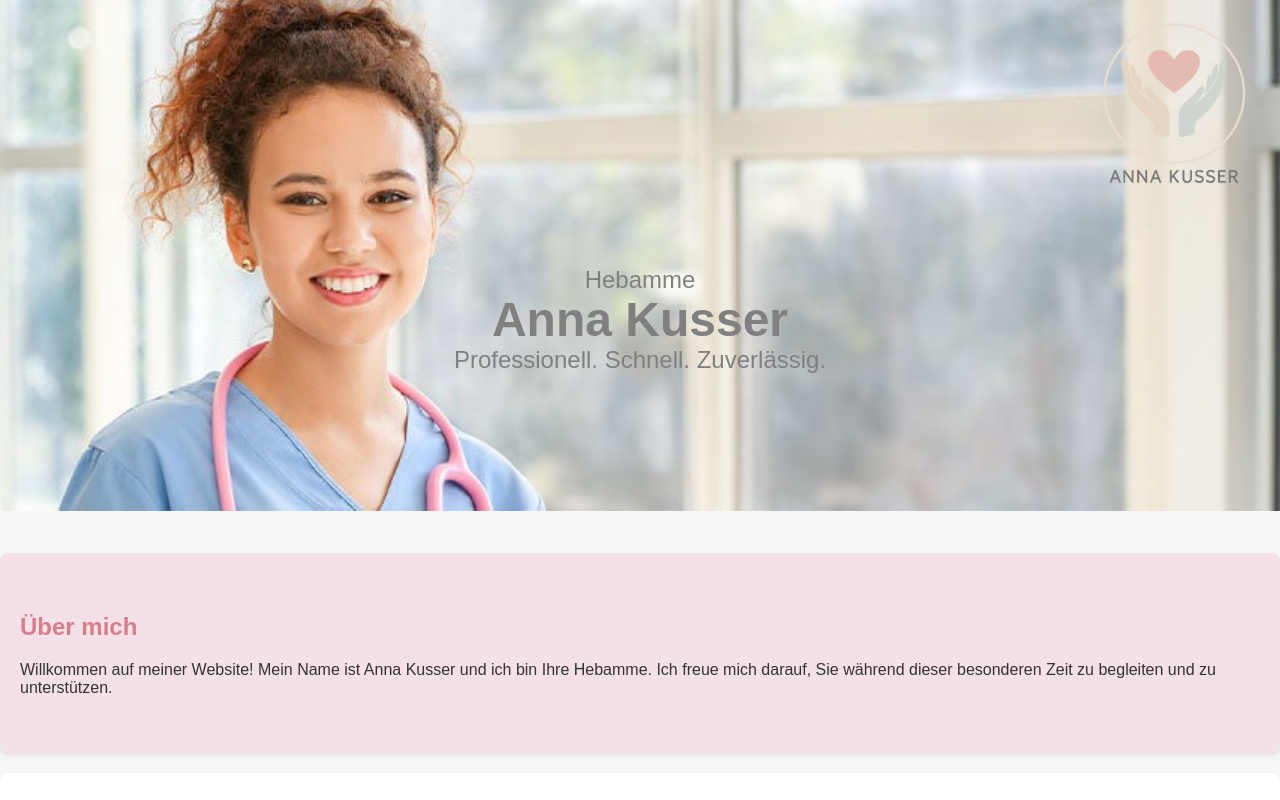
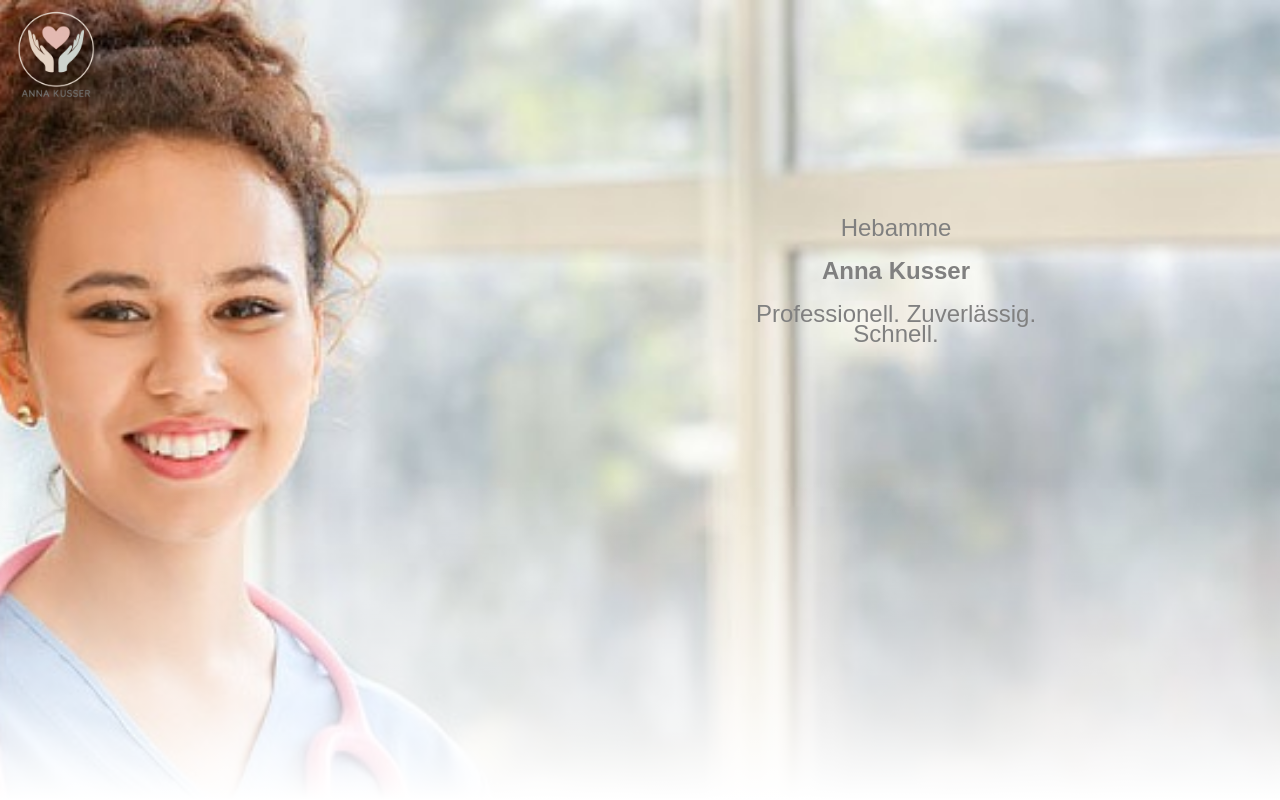
Before and after one commit to thd-manuel/ak-hebamme, a plain HTML site: page index.html in a window 1280 px wide. Shown: the top 800 px of the page. Drawn offline with Linux system fonts and the light colour scheme.

Commit message:
Add files via upload

```diff
--- a/index.html
+++ b/index.html
@@ -10,7 +10,8 @@
 	<link rel="icon" href="data/logo-clean.png" sizes="any">
 </head>
 <body>
-    <!-- Navigationsleiste -->
+
+<div class="scroll-down"></div>
 
 <div class="logo">
 	<img src="data/Logo-transparent.png">
@@ -21,11 +22,12 @@
 
 	<img src="data/bsp.jpg">
 
-  <div class="overlay-h1">Hebamme</div>
-  <div class="overlay-h2">
-		<h1>Anna Kusser</h1>
-	</div>
-  <div class="overlay-h3">Professionell. Schnell. Zuverlässig.</div>
+  <div class="overlay-h1">
+	<p>Hebamme</p>
+	<p><b>Anna Kusser</b></p>
+	<p>Professionell. Zuverlässig. Schnell. </p>
+  </div>
+
 
 </div>
 <br>
--- a/styles.css
+++ b/styles.css
@@ -1,13 +1,12 @@
 /* Grundstil für die ganze Seite */
 body {
     font-family: Arial, sans-serif;
-    background-color: #f7f7f7;
     color: #333;
     margin: 0;
     padding: 0;
 }
 
-/* Navigationsleiste */
+/* Arrow */
 
 
 /* Abschnitte */
@@ -20,53 +19,43 @@ section {
 }
 
 .logo img {
-	max-width: 15%;
+	max-width: 8%;
 	position: absolute;
-	top: 10px;
-	right: 10px;
+	top: 5px;
+	left: 5px;
 }
 
 .first-view img {
-	min-width: 100%;
-	max-width: 100%;
-	min-height: 100%;
+		object-fit: cover;
+		height: 100vh;
+		width: 100%;
+		margin: 0;
+		padding: 0;
+}
+
+.first-view::after {
+	content: "";
+	position: absolute;
+	bottom: 0;
+	left: 0;
+	width: 100%;
+	height: 40%;
+	background: linear-gradient(to bottom, rgba(255, 255, 255, 0) 0%, rgba(255, 255, 255, 1) 100%);
+	pointer-events: none;
 }
 
 /* Overlay Text */
     .overlay-h1 {
       position: absolute;
       top: 35%;
-      left: 50%;
+      left: 70%;
       transform: translate(-50%, -50%);
       color: grey;
       padding: 1rem 2rem;
       border-radius: 10px;
       font-size: 1.5rem;
       text-align: center;
-	}
-
-	.overlay-h2 {
-		position: absolute;
-      top: 40%;
-      left: 50%;
-      transform: translate(-50%, -50%);
-      color: grey;
-      padding: 1rem 2rem;
-      border-radius: 10px;
-      font-size: 1.5rem;
-      text-align: center;
-	}
-
-	.overlay-h3 {
-		position: absolute;
-      top: 45%;
-      left: 50%;
-      transform: translate(-50%, -50%);
-      color: grey;
-      padding: 1rem 2rem;
-      border-radius: 10px;
-      font-size: 1.5rem;
-      text-align: center;
+	  line-height: 80%;
 	}
 
 
@@ -149,4 +138,5 @@ footer {
 }
 footer a {
 	text-decoration: none;
+	color: black;
 ]
```
